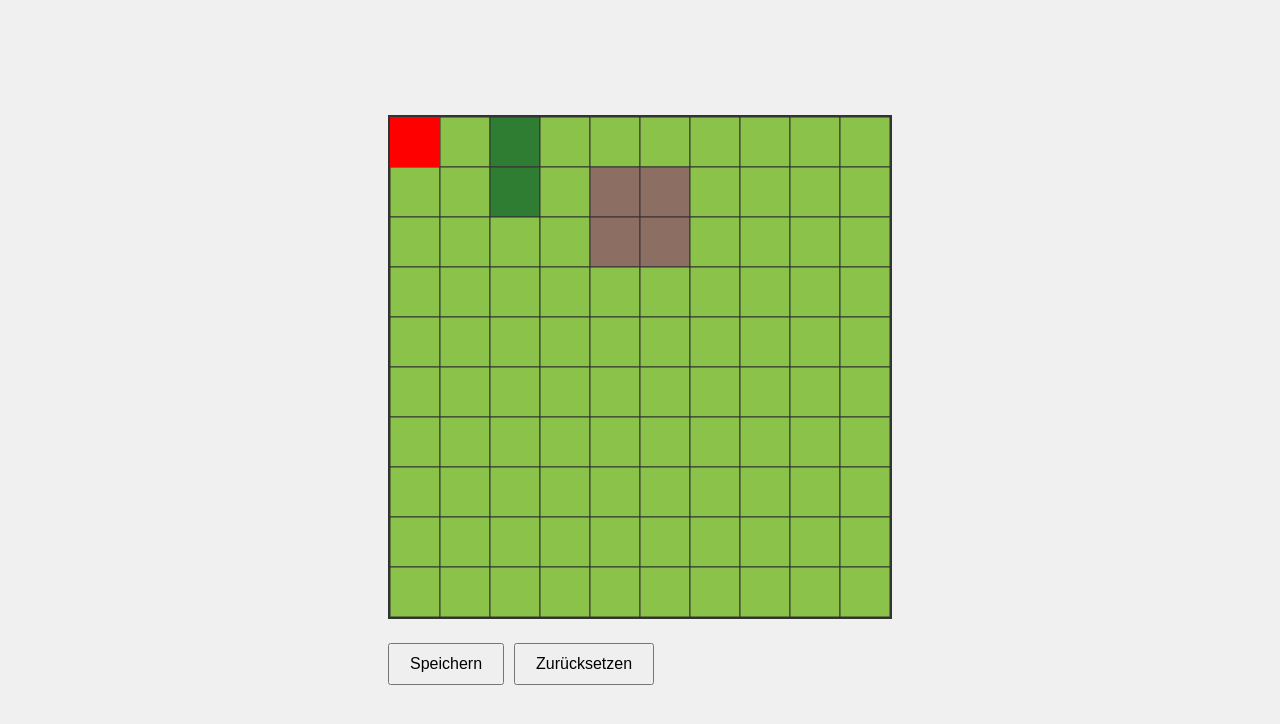
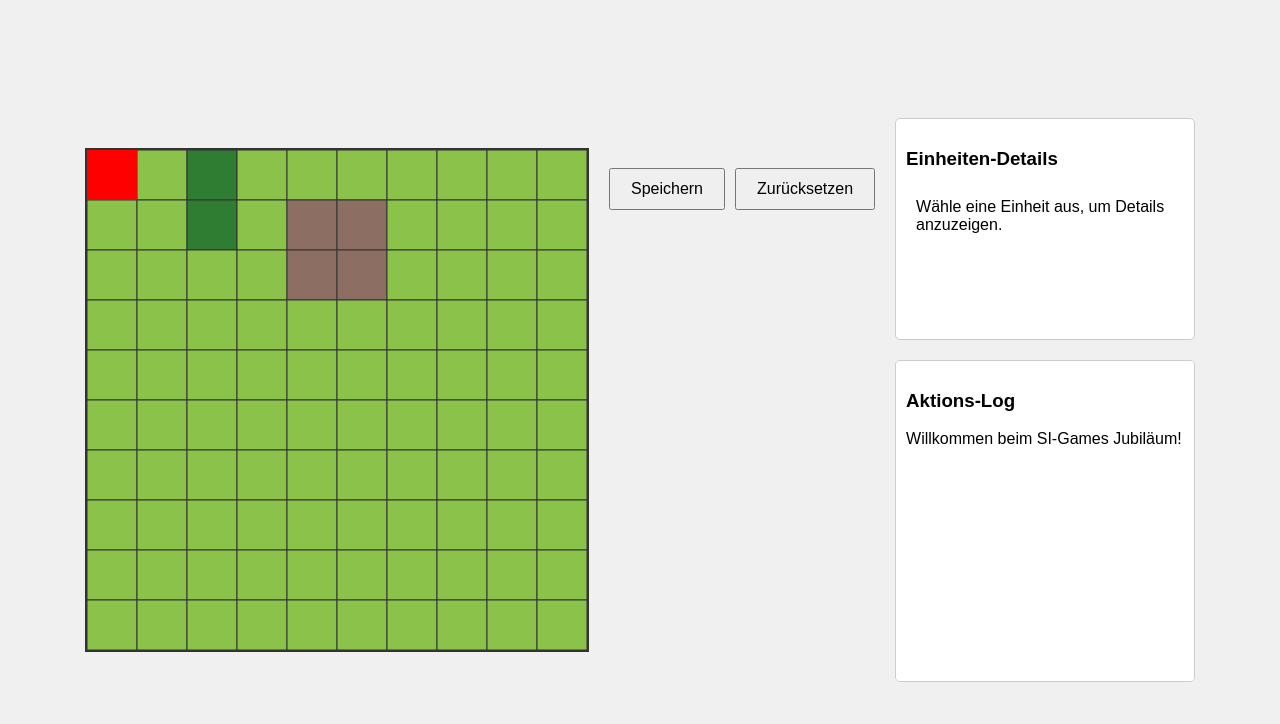
Before and after one commit to EarlofBurl/sigames25, a plain HTML site: page src/index.html in a window 1280 px wide. Both pictures are taken after a click on the button "Mission 1 starten". Drawn offline with Linux system fonts and the light colour scheme.

Commit message:
ui ver 1

```diff
--- a/src/css/style.css
+++ b/src/css/style.css
@@ -52,3 +52,38 @@ button {
 .hub-button:hover {
     background-color: #45a049;
 }
+
+#ui-panel {
+    display: flex;
+    flex-direction: column;
+    width: 300px;
+    margin-left: 20px;
+    gap: 20px;
+}
+
+#unit-details {
+    background-color: #fff;
+    border: 1px solid #ccc;
+    padding: 10px;
+    border-radius: 5px;
+    height: 200px;
+}
+
+#action-console {
+    background-color: #fff;
+    border: 1px solid #ccc;
+    padding: 10px;
+    border-radius: 5px;
+    height: 300px;
+    overflow-y: auto;
+}
+
+#console-output {
+    height: 250px;
+    overflow-y: auto;
+}
+
+#unit-info {
+    margin: 0;
+    padding: 10px;
+}
--- a/src/index.html
+++ b/src/index.html
@@ -10,6 +10,24 @@
     <div id="app">
         <p>Falls dieser Text sichtbar ist, wird das JavaScript nicht korrekt geladen.</p>
     </div>
+    <div id="ui-panel" style="display: none;">
+        <div id="unit-details">
+            <h3>Einheiten-Details</h3>
+            <p id="unit-info">Wähle eine Einheit aus, um Details anzuzeigen.</p>
+        </div>
+        <div id="action-console">
+            <h3>Aktions-Log</h3>
+            <div id="console-output"></div>
+        </div>
+    </div>
     <script type="module" src="js/main.js"></script>
+    <style>
+        #app {
+            display: flex;
+            flex-direction: row;
+            align-items: flex-start;
+            gap: 20px;
+        }
+    </style>
 </body>
 </html>
--- /dev/null
+++ b/src/js/engine/console.js
@@ -0,0 +1,35 @@
+// console.js
+// Verwaltet die Info-Konsole für Aktions-Logs
+
+let consoleOutput;
+
+// Initialisiert die Konsole
+export function initConsole() {
+    consoleOutput = document.getElementById('console-output');
+    if (!consoleOutput) {
+        console.error('Konsole konnte nicht initialisiert werden: Element #console-output nicht gefunden.');
+    }
+}
+
+// Fügt eine Nachricht zur Konsole hinzu
+export function log(message) {
+    if (!consoleOutput) {
+        console.error('Konsole nicht initialisiert.');
+        return;
+    }
+
+    const messageElement = document.createElement('div');
+    messageElement.textContent = message;
+    consoleOutput.appendChild(messageElement);
+
+    // Automatisch nach unten scrollen
+    consoleOutput.scrollTop = consoleOutput.scrollHeight;
+}
+
+// Setzt die Einheiten-Details
+export function setUnitDetails(details) {
+    const unitInfo = document.getElementById('unit-info');
+    if (unitInfo) {
+        unitInfo.textContent = details;
+    }
+}
--- a/src/js/scenes/combat.js
+++ b/src/js/scenes/combat.js
@@ -6,6 +6,7 @@ import { setupKeyboardControls, setupMouseControls, isPassable } from '../engine
 import { getHeroPosition, setHeroPosition } from '../entities/hero.js';
 import { saveGame, loadGame, resetGame } from '../engine/storage.js';
 import { mission01 } from '../data/missions/mission_01.js';
+import { initConsole, log, setUnitDetails } from '../engine/console.js';
 
 let grid;
 
@@ -40,6 +41,16 @@ export class CombatScene {
         // Lade das Grid für die Bewegungsprüfung
         const gridData = getGridData();
         grid = gridData.grid;
+
+        // Zeige die UI-Panel an
+        const uiPanel = document.getElementById('ui-panel');
+        if (uiPanel) {
+            uiPanel.style.display = 'flex';
+        }
+
+        // Initialisiere die Konsole
+        initConsole();
+        log('Willkommen beim SI-Games Jubiläum!');
 
         // UI-Container erstellen
         const uiContainer = document.createElement('div');
@@ -81,10 +92,19 @@ export class CombatScene {
         });
 
         setupMouseControls(canvas, (row, col) => {
+            // Logge den Klick auf das Feld
+            log(`Feld geklickt: ${col}, ${row}`);
+
             // Überprüfe, ob das neue Feld passierbar ist
             if (isPassable(row, col, grid)) {
                 setHeroPosition(row, col);
                 drawGrid();
+
+                // Zeige die Einheiten-Details an
+                const heroPos = getHeroPosition();
+                setUnitDetails(`Held positioniert bei: (${heroPos.col}, ${heroPos.row})`);
+            } else {
+                log('Dieses Feld ist nicht passierbar!');
             }
         });
     }
--- a/src/js/scenes/hub.js
+++ b/src/js/scenes/hub.js
@@ -43,6 +43,10 @@ export class HubScene {
 
     // Wird aufgerufen, wenn die Szene verlassen wird
     onExit() {
-        // Aufräumen, falls nötig
+        // Verstecke die UI-Panel
+        const uiPanel = document.getElementById('ui-panel');
+        if (uiPanel) {
+            uiPanel.style.display = 'none';
+        }
     }
 }
```
Also changed, not shown: docs/plan.md (+16 -0 lines).
